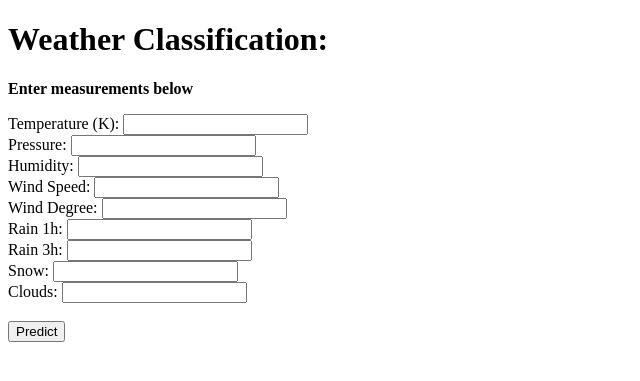
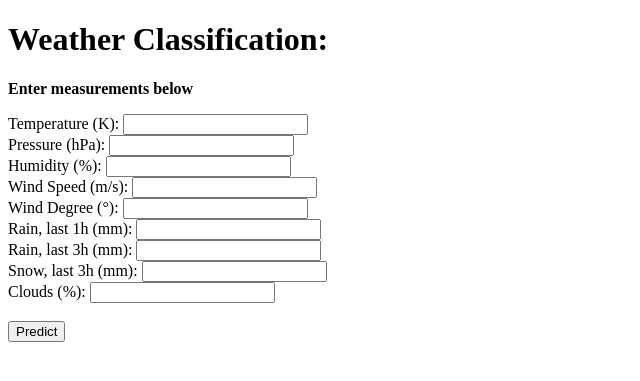
Before and after one commit to JBETT06/weather-ml-app, a Flask app: page / in a window 1280 px wide. Shown: the top 381 px of the page, without its empty margins (0-640 px from the left). Run offline with Flask 3, Linux system fonts and the light colour scheme.

Commit message:
Add units to form labels

```diff
--- a/templates/form.html
+++ b/templates/form.html
@@ -13,14 +13,14 @@
 
     <form method="POST" action="/">
         <label>Temperature (K): <input type="number" step="any" name="temperature" required></label><br>
-        <label>Pressure: <input type="number" step="any" name="pressure" required></label><br>
-        <label>Humidity: <input type="number" step="any" name="humidity" required></label><br>
-        <label>Wind Speed: <input type="number" step="any" name="wind_speed" required></label><br>
-        <label>Wind Degree: <input type="number" step="any" name="wind_deg" required></label><br>
-        <label>Rain 1h: <input type="number" step="any" name="rain_1h"></label><br>
-        <label>Rain 3h: <input type="number" step="any" name="rain_3h"></label><br>
-        <label>Snow: <input type="number" step="any" name="snow"></label><br>
-        <label>Clouds: <input type="number" step="any" name="clouds"></label><br><br>
+        <label>Pressure (hPa): <input type="number" step="any" name="pressure" required></label><br>
+        <label>Humidity (%): <input type="number" step="any" name="humidity" required></label><br>
+        <label>Wind Speed (m/s): <input type="number" step="any" name="wind_speed" required></label><br>
+        <label>Wind Degree (°): <input type="number" step="any" name="wind_deg" required></label><br>
+        <label>Rain, last 1h (mm): <input type="number" step="any" name="rain_1h"></label><br>
+        <label>Rain, last 3h (mm): <input type="number" step="any" name="rain_3h"></label><br>
+        <label>Snow, last 3h (mm): <input type="number" step="any" name="snow"></label><br>
+        <label>Clouds (%): <input type="number" step="any" name="clouds"></label><br><br>
         <button type="submit">Predict</button>
     </form>
 </body>
```
